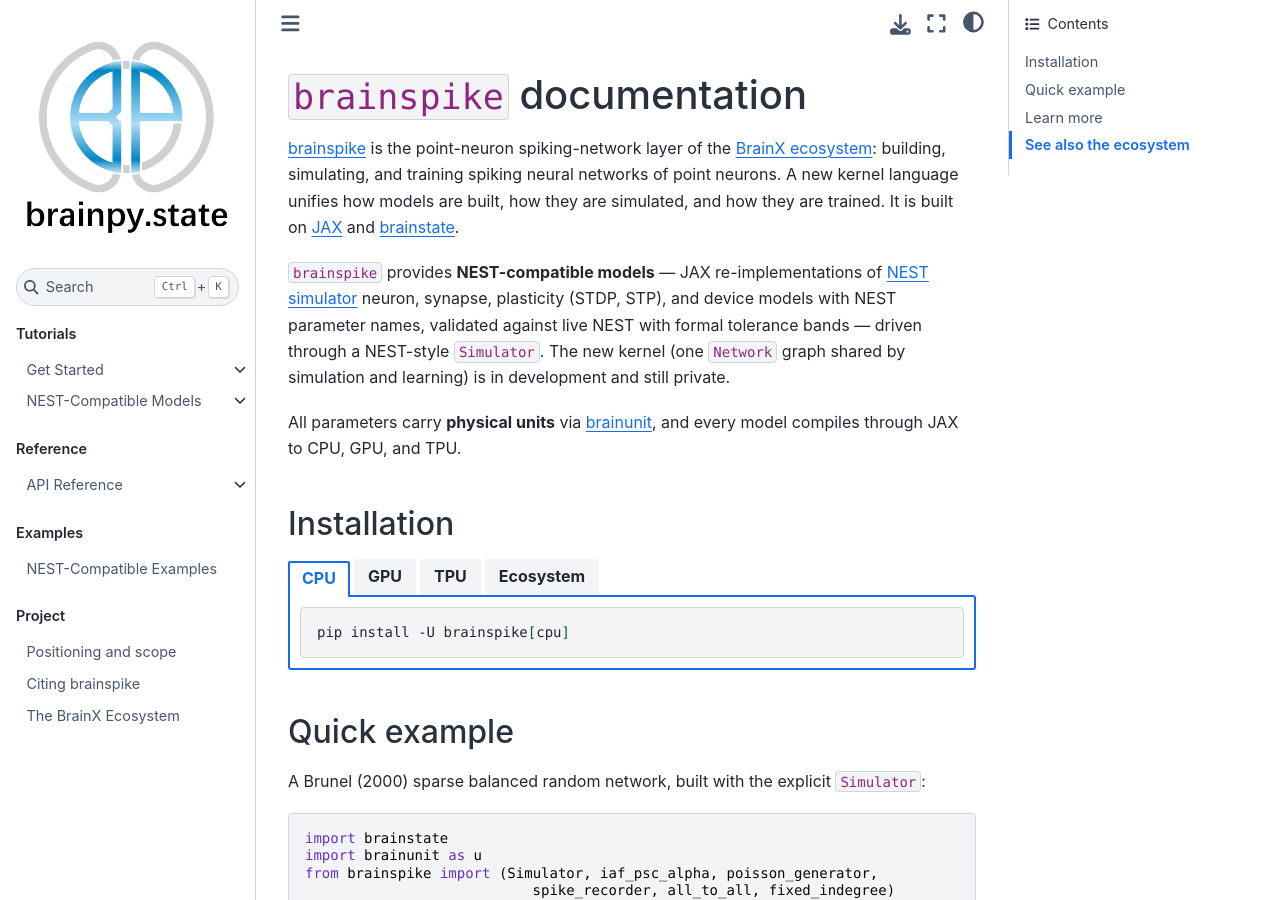
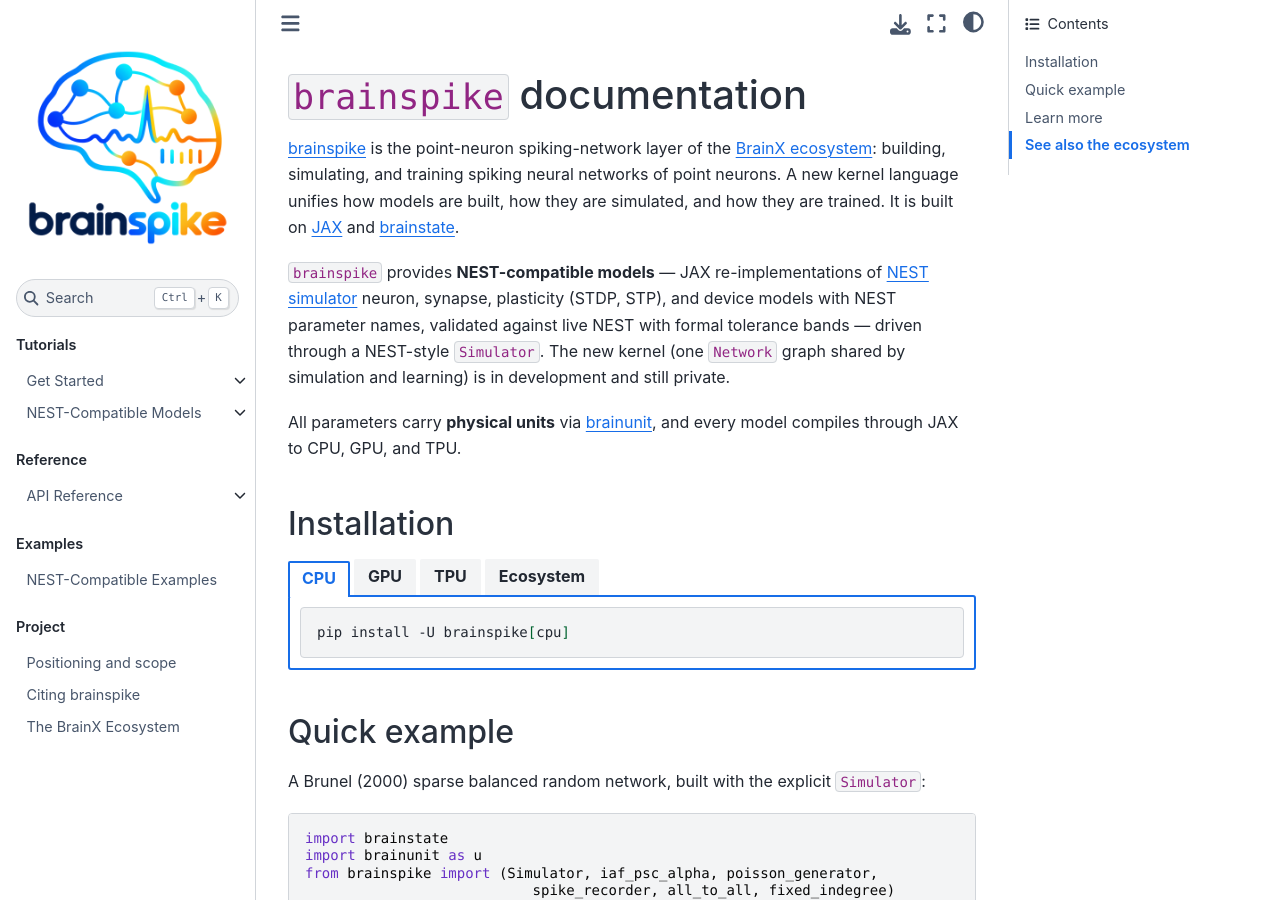
Before and after one commit to chaobrain/brainpy.state, a Sphinx documentation site: the page built from docs/index.rst, in a window 1280 px wide and 900 px high. Built offline with Sphinx 7.4.7 and the Sphinx Book theme 1.1.4, drawn with Linux system fonts in a browser that asks for light colours; pages that are not in the unit, such as notebooks, are missing from menus.

Commit message:
docs: add the brainspike logo; drop the brainpy.state images

```diff
--- a/docs/conf.py
+++ b/docs/conf.py
@@ -160,11 +160,11 @@
 
 
 html_theme = "sphinx_book_theme"
-html_logo = "_static/brainpystate_vertical.png"
+html_logo = "_static/brainspike.png"
 html_title = "brainspike documentation"
 html_copy_source = True
 html_sourcelink_suffix = ""
-html_favicon = "_static/brainpystate_vertical.png"
+html_favicon = "_static/brainspike.png"
 html_last_updated_fmt = ""
 html_css_files = ['css/theme.css']
 
```
Also changed, not shown: README.md (+1 -1 lines), docs/_static/alignpre-alignpost.png (deleted), docs/_static/brainpystate_vertical.png (deleted), docs/_static/brainspike.png (added), docs/_static/brianpystate_horizontal.png (deleted), docs/_static/bridging-concept.png (deleted), docs/_static/memory-complexity.png (deleted).
